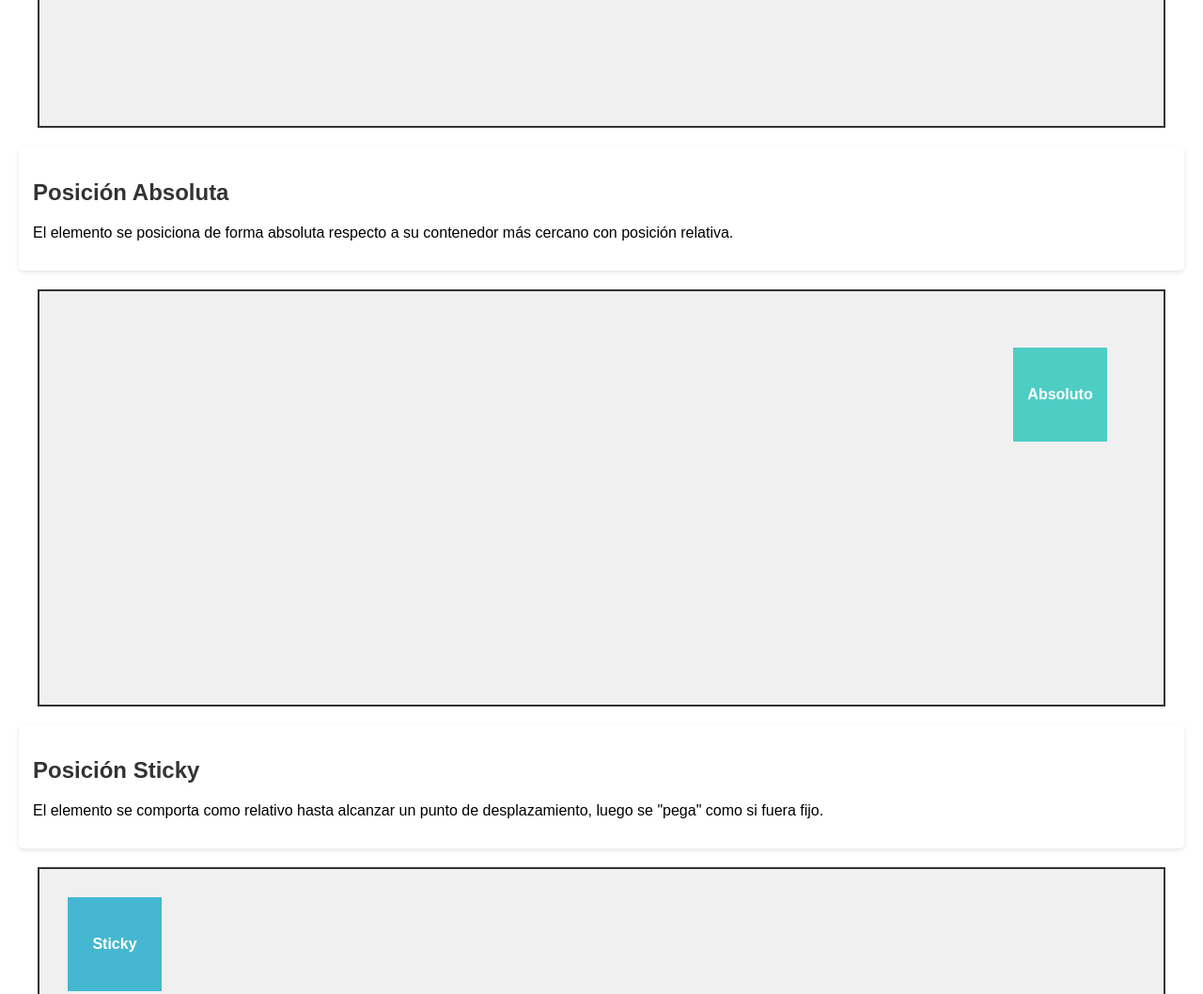
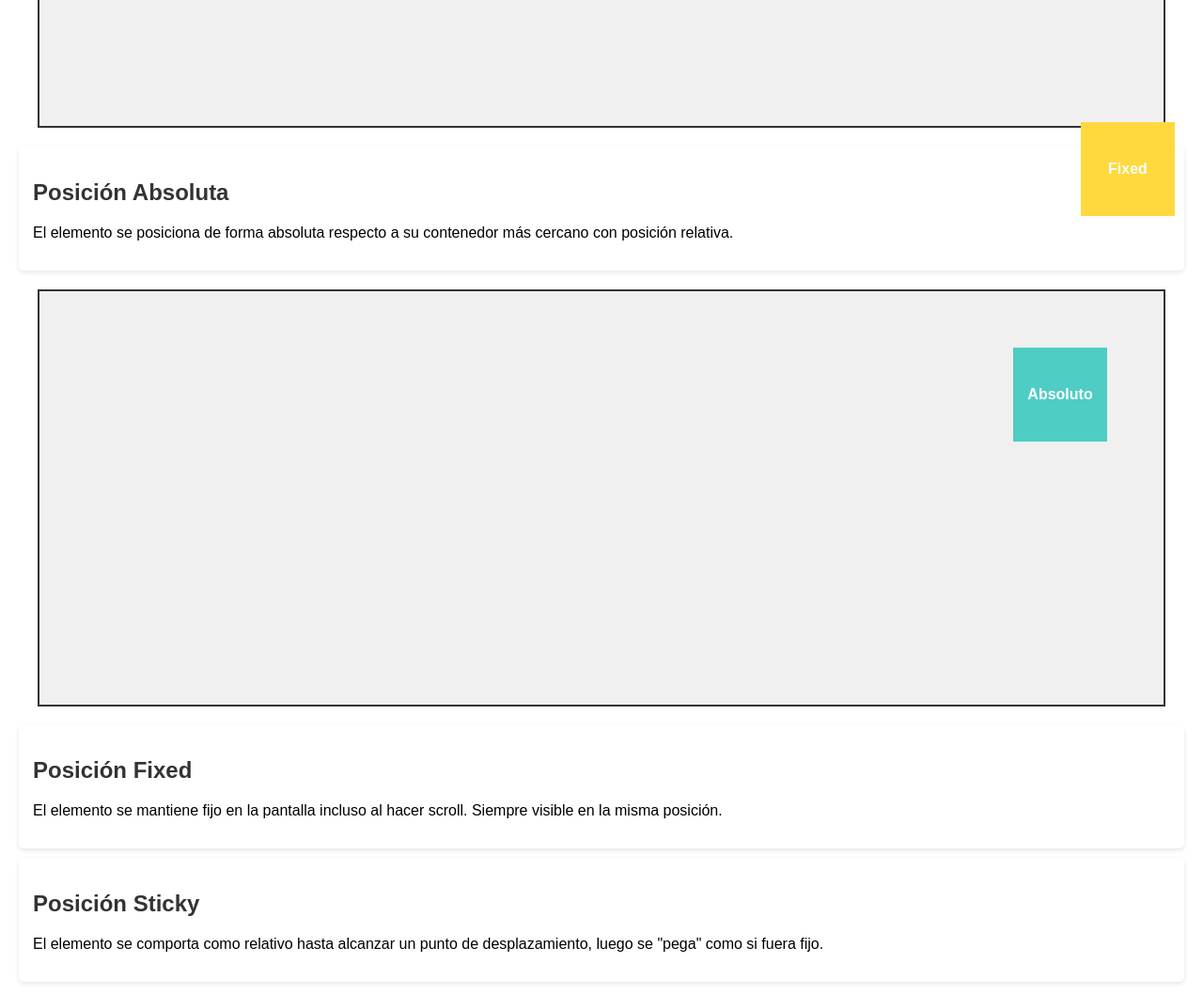
Before and after one commit to jferrangonzalez/webdesign107, a plain HTML site: page 05_posiciones_css/index.html in a window 1280 px wide. Shown: the part 540-1598 px from the top of the page at 94% size. Drawn offline with Linux system fonts and the light colour scheme.

Commit message:
Update index.html

```diff
--- a/05_posiciones_css/index.html
+++ b/05_posiciones_css/index.html
@@ -46,6 +46,21 @@
             right: 50px;
         }
 
+        /* Caja con posición fixed */
+        .fixed-box {
+            background-color: #ffd93d;
+            position: fixed;
+            bottom: 20px;
+            right: 20px;
+            z-index: 1000;
+            cursor: pointer;
+            transition: transform 0.3s ease;
+        }
+
+        .fixed-box:hover {
+            transform: scale(1.1);
+        }
+
         /* Caja con posición sticky */
         .sticky-box {
             background-color: #45b7d1;
@@ -88,6 +103,13 @@
     </div>
 
     <div class="explanation">
+        <h2>Posición Fixed</h2>
+        <p>El elemento se mantiene fijo en la pantalla incluso al hacer scroll. Siempre visible en la misma posición.</p>
+    </div>
+
+    <div class="box fixed-box">Fixed</div>
+
+    <div class="explanation">
         <h2>Posición Sticky</h2>
         <p>El elemento se comporta como relativo hasta alcanzar un punto de desplazamiento, luego se "pega" como si fuera fijo.</p>
     </div>
@@ -97,6 +119,6 @@
         <div style="height: 800px;"></div>
     </div>
 
-    <p style="margin-bottom: 500px;">Desplázate para ver el efecto sticky</p>
+    <p style="margin-bottom: 500px;">Desplázate para ver los efectos sticky y fixed</p>
 </body>
 </html>
```
